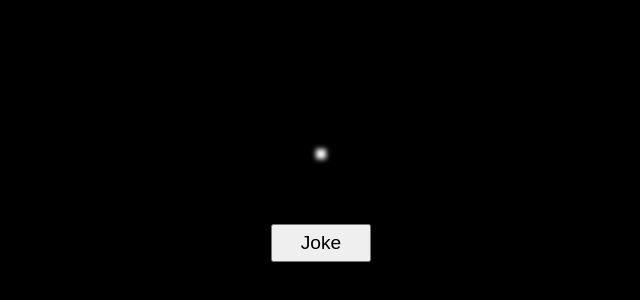
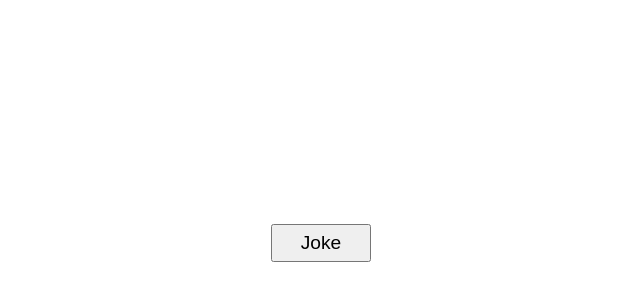
Before and after one commit to vinitvijal/jokes-js, a plain HTML site: page index.html in a window 1280 px wide. Shown: the part 210-510 px from the top of the page, without its empty margins (319-959 px from the left). Drawn offline with Linux system fonts and the light colour scheme.

Commit message:
Background Change

```diff
--- a/style.css
+++ b/style.css
@@ -4,8 +4,7 @@ body {
     justify-content: center;
     flex-direction: column;
     height: 100vh;
-    background-color: black;
-    color: white;
+
 }
 
 h2 {
```
